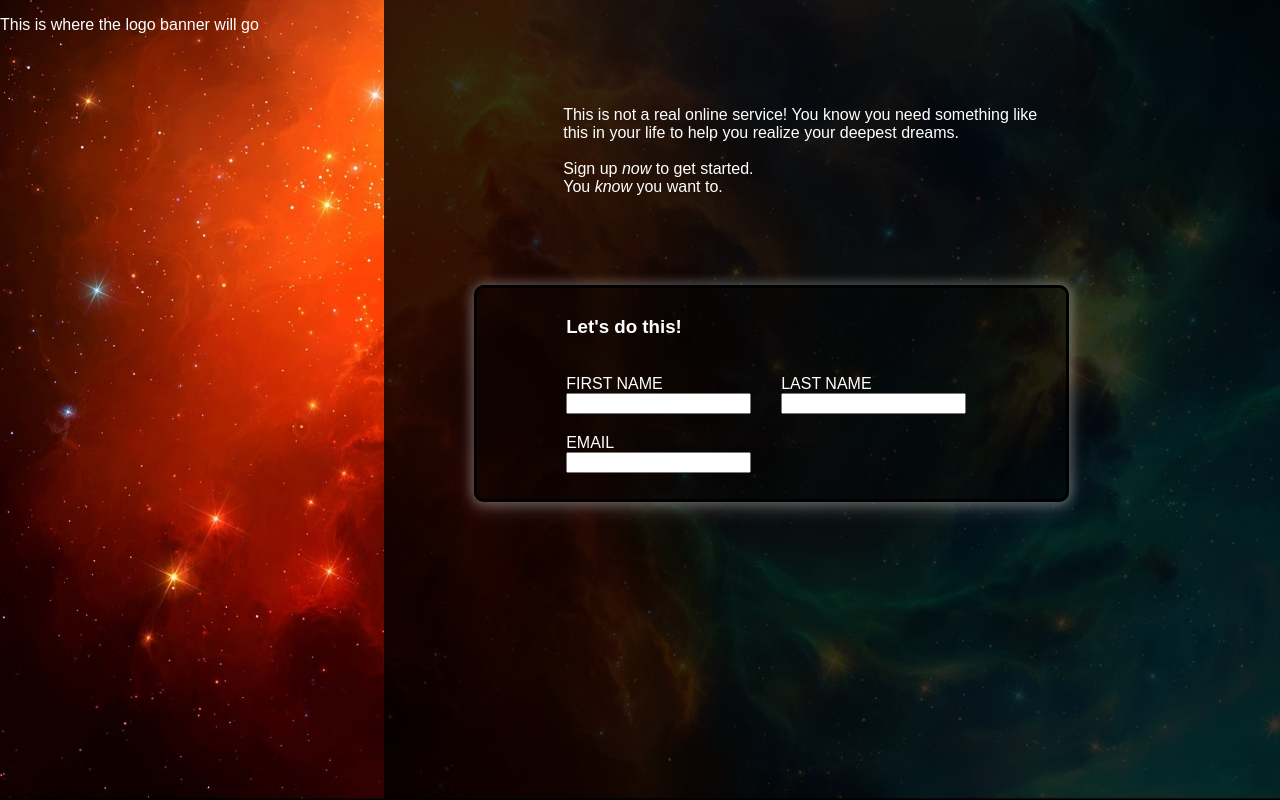
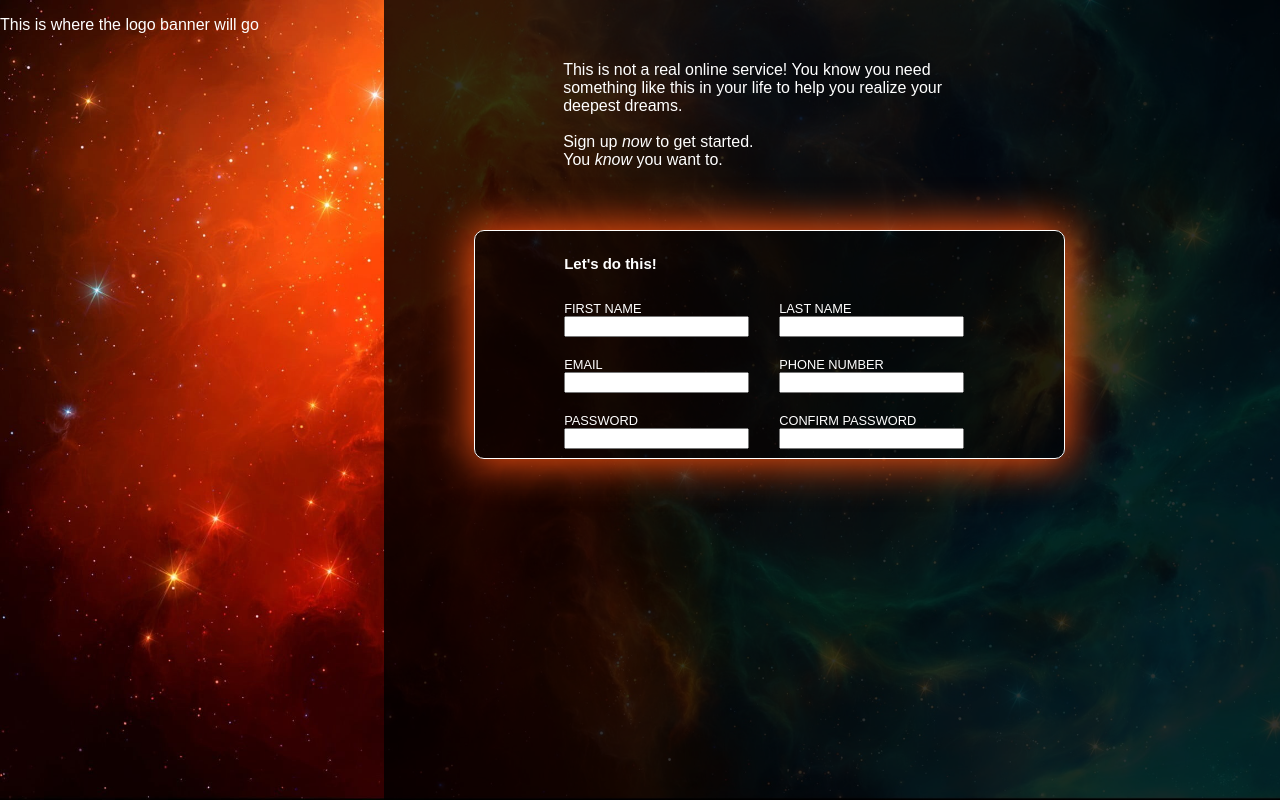
Before and after one commit to Sam-WebP/sign-up-form, a plain HTML site: page index.html in a window 1280 px wide. Drawn offline with Linux system fonts and the light colour scheme.

Commit message:
Adding more input types and functionality

```diff
--- a/index.html
+++ b/index.html
@@ -31,8 +31,20 @@
                     <input type="text" id="last_name">
                 </div>
                 <div>
-                    <label for="email">EMAIL</label><br>
+                    <label for="email" class="marg">EMAIL</label><br>
                     <input type="email" id="email">
+                </div>
+                <div>
+                    <label for="tel" class="marg">PHONE NUMBER</label><br>
+                    <input type="tel" id="tel">
+                </div>
+                <div>
+                    <label for="password" class="password">PASSWORD</label><br>
+                    <input type="password" id="password">
+                </div>
+                <div>
+                    <label for="confirm_password" class="password">CONFIRM PASSWORD</label><br>
+                    <input type="password" id="confirmed-password">
                 </div>
 
             </form>
--- a/styles.css
+++ b/styles.css
@@ -1,9 +1,10 @@
 :root {
     --margin-top: 10px;
+    --max-height: max(200px, 30%);
 }
 
 html, body {
-    height: 100%;
+    min-height: 100%;
     margin: 0;
     font-family: fantasy;
     color: white;
@@ -27,18 +28,21 @@ body {
 .form-page-side {
 
     width: 70%;
-    min-height: 100%;
-    flex: auto;
+    min-height: 100vh;
     background-color: rgba(0, 0, 0, 0.8);
+    display: flex;
+    flex-wrap: wrap;
+    align-self: flex-start;
+    align-content: flex-start;
 }
 
 .dummy-text {
 
     color: white;
-    max-width: min(480px, 55%);
-    max-height: 30%;
+    max-width: min(400px, 80%);
+    max-height: 20%;
     padding-left: 20%;
-    padding-top: 10%;
+    padding-top: min(5%);
     font-weight: 500;
 }
 
@@ -49,22 +53,28 @@ body {
 .form-container {
     border: 3px solid black;
     margin: 10%;
-    width: max(500px, 44%);
+    margin-top: 5%;
+    width: max(500px, 38%);
     padding-left: 10%;
     padding-top: 1%;
-    padding-bottom: 3%;
+    padding-bottom: 1%;
     background-color: rgba(0, 0, 0, 0.4);
-    box-shadow: 0 0 10px 4px rgba(255, 255, 255, 0.2), 0 6px 20px 0 rgba(255, 255, 255, 0.19);
+    box-shadow: 0 0 40px 4px #fc5310;
     border-radius: 10px;
     display: flex;
+    max-height: max(215px);
     flex-direction: column;
+    font-size: 0.8rem;
+    align-items: flex-start;
+    border: 1px white solid;
 }
 
 .main-form {
     display: flex;
-    max-width: min(480px, 80%);
+    max-width: min(400px, 80%);
     justify-content: space-between;
     flex-wrap: wrap;
+    max-height: var(--max-height);
     row-gap: 20px;
     column-gap: 3px;
 }
```
